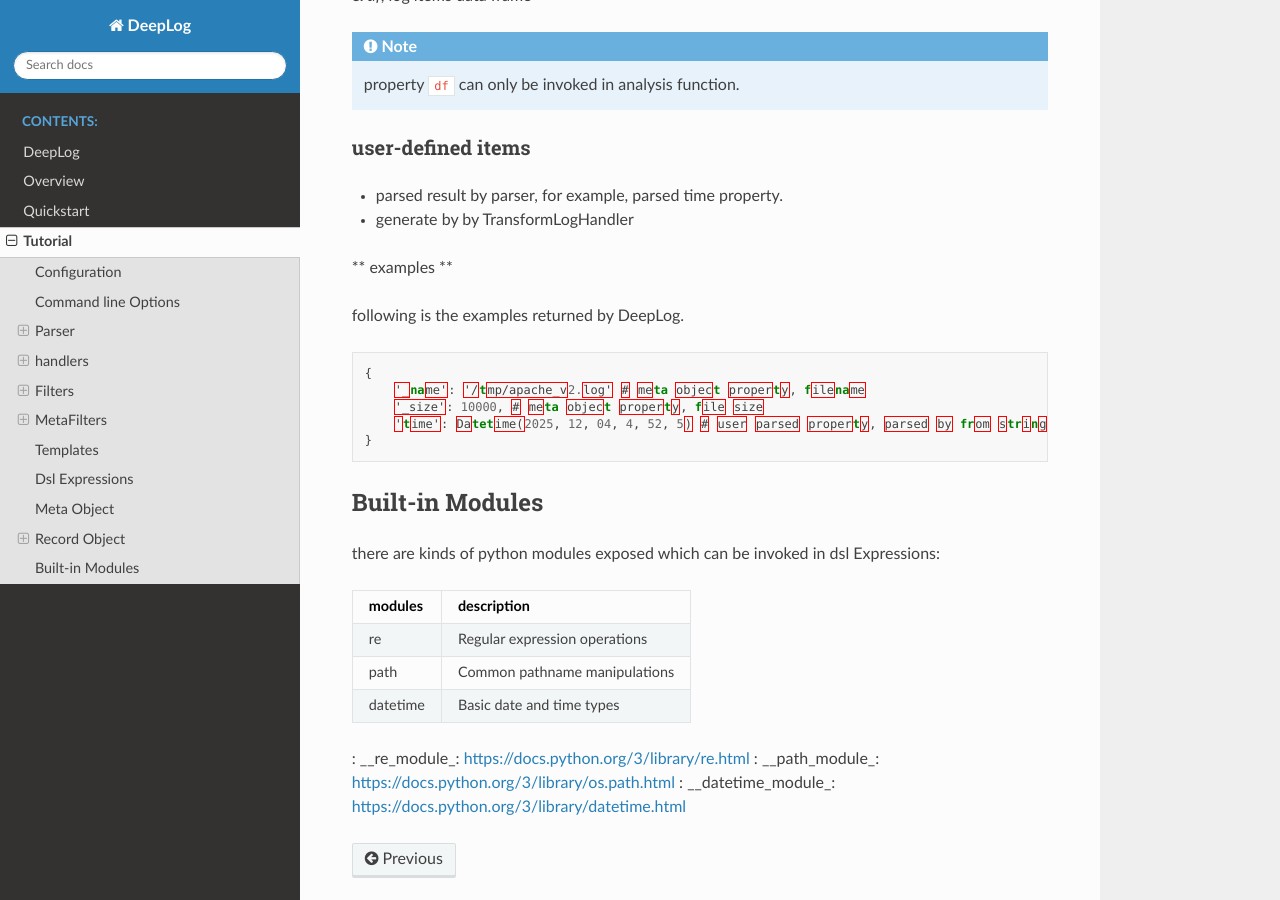
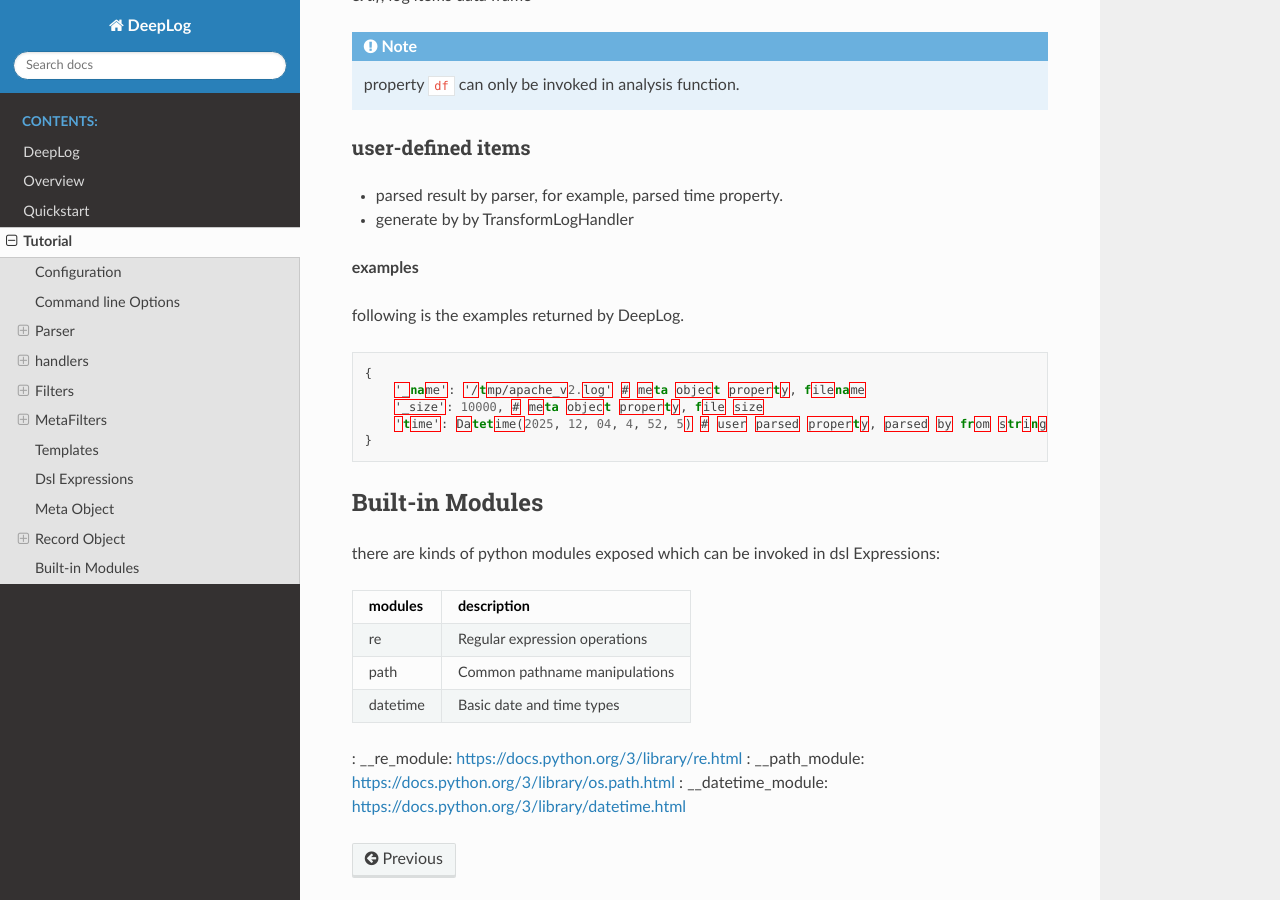
Before and after one commit to linewx/deep-log, a Sphinx documentation site: the page built from docs/tutorial.rst, in a window 1280 px wide and 900 px high, scrolled down 6942 px. Built offline with Sphinx 7.4.7 and the Read the Docs theme 2.0.0, drawn with Linux system fonts in a browser that asks for light colours; some of the changed text lies outside the part shown.

Commit message:
fix syntax

```diff
--- a/docs/tutorial.rst
+++ b/docs/tutorial.rst
@@ -151,7 +151,7 @@
 
 .. __: https://docs.python.org/3/library/re.html
 
-** examples **
+**examples**
 
 .. code-block:: yaml
 handlers:
@@ -180,7 +180,7 @@
     + name, the field to be created
     + value, the value expression.
 
-** examples **
+**examples**
 
 .. code-block:: yaml
 handlers:
@@ -222,7 +222,7 @@
 * ``patterns``, define the file name match patterns, which split by comma ``,``.
 * ``exclude_patterns``, define excluded file name match patterns, which split by comma ``,``.
 
-** examples **
+**examples**
 
 .. code-block:: yaml
 
@@ -242,7 +242,7 @@
 
 * ``filter``, which is :ref:`dsl expression<dl_dsl>`
 
-** example **
+**example**
 
 .. code-block:: yaml
 
@@ -320,7 +320,7 @@
 * parsed result by parser, for example, parsed time property.
 * generate by by :ref:`TransformLogHandler`
 
-** examples **
+**examples**
 
 following is the examples returned by DeepLog.
 
@@ -347,6 +347,6 @@
 =================================   =============================================
 
 
-: __re_module_: https://docs.python.org/3/library/re.html
-: __path_module_: https://docs.python.org/3/library/os.path.html
-: __datetime_module_: https://docs.python.org/3/library/datetime.html
+: __re_module: https://docs.python.org/3/library/re.html
+: __path_module: https://docs.python.org/3/library/os.path.html
+: __datetime_module: https://docs.python.org/3/library/datetime.html
```
